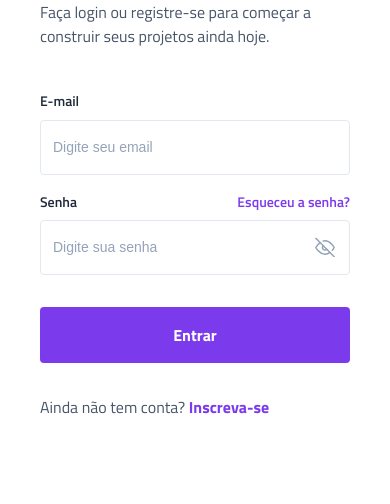
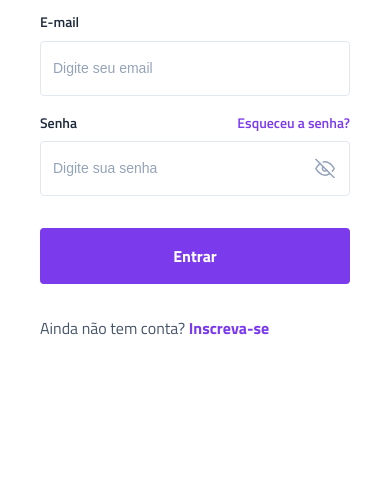
Before and after one commit to thalysonalves/treinos, a plain HTML site: page login_rock/index.html in a window 390 px wide. Shown: the part 340-844 px from the top of the page. Drawn offline with Linux system fonts and the light colour scheme.

Commit message:
Changes in the media query

```diff
--- a/login_rock/style.css
+++ b/login_rock/style.css
@@ -57,7 +57,7 @@ header img {
 }
 
 main {
-    margin-top: 11.4rem;
+    margin-top: 3.5rem;
     max-width: 38.4rem;
 }
 
```
